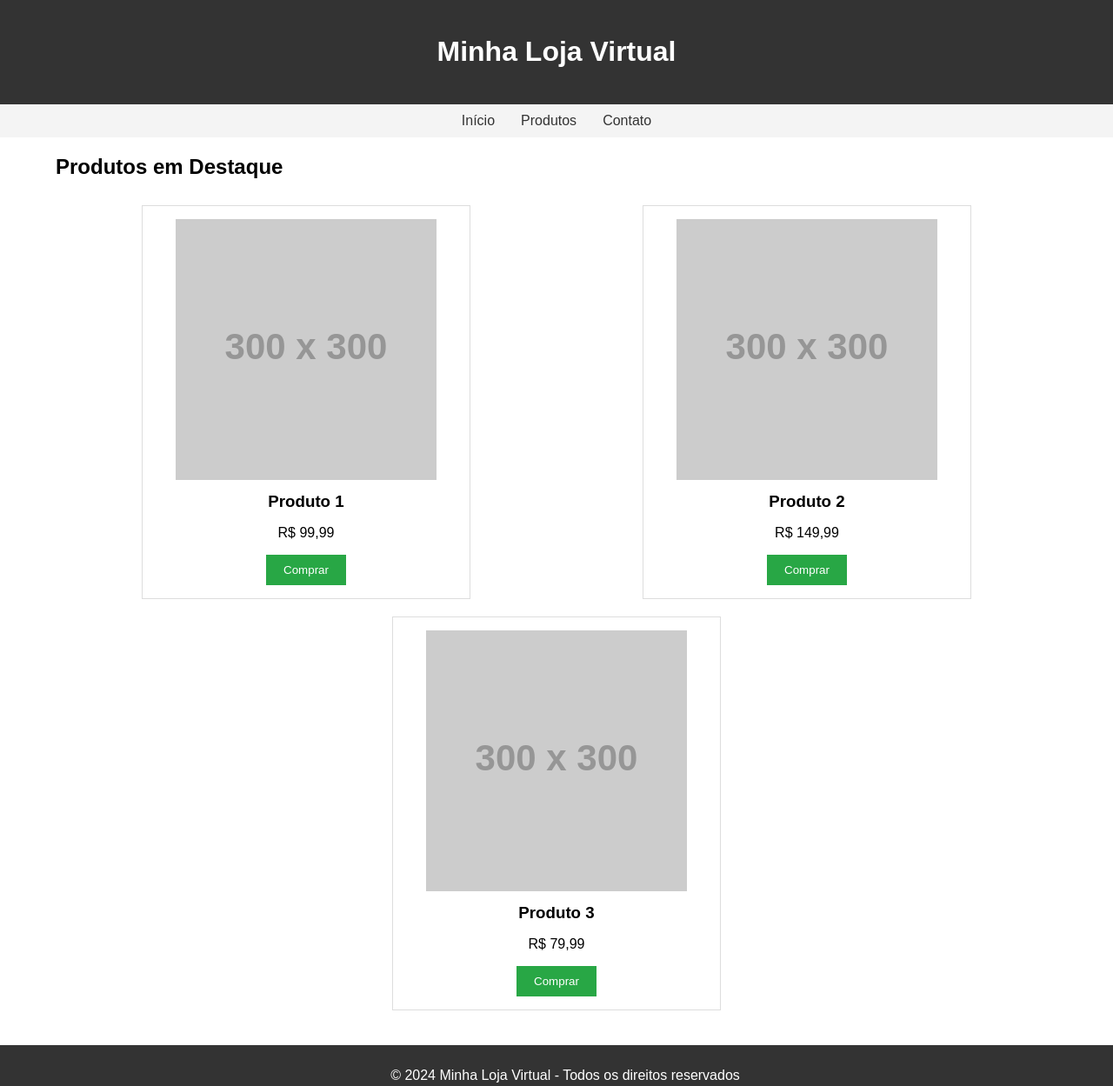
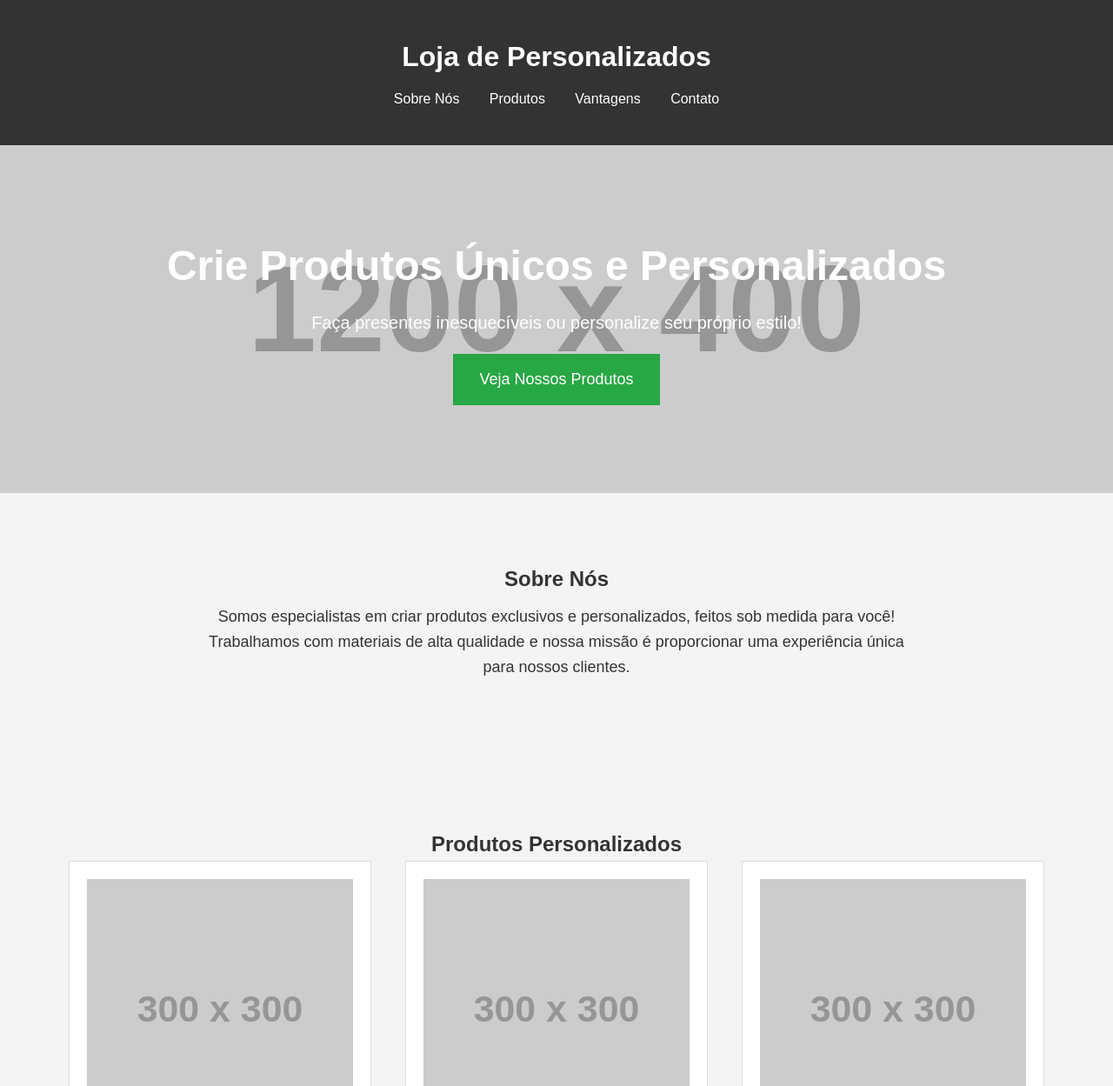
Before and after one commit to Linne88/loja-virtual, a plain HTML site: page index.html in a window 1280 px wide. Shown: the top 1249 px of the page at 87% size. Drawn offline with Linux system fonts and the light colour scheme; placeholder pictures from the web are drawn by us.

Commit message:
personalizados layout padrão

```diff
--- a/index.html
+++ b/index.html
@@ -3,56 +3,97 @@
 <head>
     <meta charset="UTF-8">
     <meta name="viewport" content="width=device-width, initial-scale=1.0">
+    <title>Loja de Personalizados</title>
     <link rel="stylesheet" href="style.css">
-    <title>Minha Loja Virtual</title>
 </head>
 <body>
 
     <!-- Cabeçalho -->
     <header>
-        <h1>Minha Loja Virtual</h1>
+        <div class="container">
+            <h1>Loja de Personalizados</h1>
+            <nav>
+                <ul>
+                    <li><a href="#">Sobre Nós</a></li>
+                    <li><a href="produtos.html">Produtos</a></li>
+                    <li><a href="#">Vantagens</a></li>
+                    <li><a href="contato.html">Contato</a></li>
+                </ul>
+            </nav>
+        </div>
     </header>
 
-    <!-- Menu de navegação -->
-    <nav>
-        <a href="#">Início</a>
-        <a href="#">Produtos</a>
-        <a href="#">Contato</a>
-    </nav>
+    <!-- Seção de Banner -->
+    <section class="banner">
+        <div class="container">
+            <h2>Crie Produtos Únicos e Personalizados</h2>
+            <p>Faça presentes inesquecíveis ou personalize seu próprio estilo!</p>
+            <a href="#produtos" class="btn">Veja Nossos Produtos</a>
+        </div>
+    </section>
 
-    <!-- Conteúdo principal -->
+    <!-- Seção de Sobre Nós -->
+    <section id="sobre" class="sobre">
         <div class="container">
-        <h2>Produtos em Destaque</h2>
-        <div class="product-list">
+            <h2>Sobre Nós</h2>
+            <p>Somos especialistas em criar produtos exclusivos e personalizados, feitos sob medida para você! Trabalhamos com materiais de alta qualidade e nossa missão é proporcionar uma experiência única para nossos clientes.</p>
+        </div>
+    </section>
+
+    <!-- Seção de Produtos -->
+    <section id="produtos" class="produtos">
+        <div class="container">
+            <h2>Produtos Personalizados</h2>
+            <div class="product-grid">
                 <!-- Produto 1 -->
                 <div class="product">
                     <img src="https://via.placeholder.com/300" alt="Produto 1">
-                <h3>Produto 1</h3>
-                <p>R$ 99,99</p>
-                <button>Comprar</button>
+                    <h3>Caneca Personalizada</h3>
+                    <p>R$ 39,90</p>
                 </div>
-
                 <!-- Produto 2 -->
                 <div class="product">
                     <img src="https://via.placeholder.com/300" alt="Produto 2">
-                <h3>Produto 2</h3>
-                <p>R$ 149,99</p>
-                <button>Comprar</button>
+                    <h3>Camiseta Personalizada</h3>
+                    <p>R$ 59,90</p>
                 </div>
-
                 <!-- Produto 3 -->
                 <div class="product">
                     <img src="https://via.placeholder.com/300" alt="Produto 3">
-                <h3>Produto 3</h3>
-                <p>R$ 79,99</p>
-                <button>Comprar</button>
+                    <h3>Almofada Personalizada</h3>
+                    <p>R$ 49,90</p>
                 </div>
             </div>
         </div>
+    </section>
+
+    <!-- Seção de Vantagens -->
+    <section id="vantagens" class="vantagens">
+        <div class="container">
+            <h2>Por que Comprar Conosco?</h2>
+            <div class="vantagens-grid">
+                <div class="vantagem">
+                    <h3>Qualidade Garantida</h3>
+                    <p>Utilizamos materiais de alta qualidade para garantir durabilidade e conforto.</p>
+                </div>
+                <div class="vantagem">
+                    <h3>Personalização Total</h3>
+                    <p>Customize seus produtos de acordo com suas preferências e estilo pessoal.</p>
+                </div>
+                <div class="vantagem">
+                    <h3>Entrega Rápida</h3>
+                    <p>Nosso sistema de entrega garante que você receba seus produtos o mais rápido possível.</p>
+                </div>
+            </div>
+        </div>
+    </section>
 
     <!-- Rodapé -->
-    <footer>
-        <p>&copy; 2024 Minha Loja Virtual - Todos os direitos reservados</p>
+    <footer id="contato">
+        <div class="container">
+            <p>Entre em contato: contato@lojaexemplo.com | Telefone: (11) 1234-5678</p>
+            <p>&copy; 2024 Loja de Personalizados - Todos os direitos reservados</p>
+        </div>
     </footer>
 
 </body>
--- /dev/null
+++ b/s-contato.css
@@ -0,0 +1,88 @@
+* {
+    margin: 0;
+    padding: 0;
+    box-sizing: border-box;
+}
+
+body {
+    font-family: Arial, sans-serif;
+    background-color: #f4f4f4;
+    padding: 20px;
+}
+
+header {
+    text-align: center;
+    padding: 20px 0;
+    background-color: #333;
+    color: white;
+}
+
+nav ul {
+    list-style: none;
+}
+
+nav ul li {
+    display: inline;
+    margin: 0 15px;
+}
+
+nav ul li a {
+    color: white;
+    text-decoration: none;
+}
+
+.container {
+    max-width: 600px;
+    margin: 30px auto;
+    padding: 20px;
+    background-color: white;
+    border-radius: 8px;
+    box-shadow: 0 0 10px rgba(0, 0, 0, 0.1);
+}
+
+form {
+    display: flex;
+    flex-direction: column;
+}
+
+.form-group {
+    margin-bottom: 15px;
+}
+
+.form-group label {
+    font-weight: bold;
+    margin-bottom: 5px;
+    display: block;
+}
+
+.form-group input, .form-group textarea {
+    width: 100%;
+    padding: 10px;
+    border: 1px solid #ccc;
+    border-radius: 4px;
+}
+
+button {
+    padding: 15px;
+    background-color: #28a745;
+    color: white;
+    border: none;
+    border-radius: 4px;
+    cursor: pointer;
+    font-size: 16px;
+}
+
+button:hover {
+    background-color: #218838;
+}
+
+footer {
+    text-align: center;
+    padding: 10px;
+    margin-top: 20px;
+    background-color: #333;
+    color: white;
+    position: relative;
+    bottom: 0;
+    width: 100%;
+}
--- /dev/null
+++ b/s-produtos.css
@@ -0,0 +1,104 @@
+* {
+    margin: 0;
+    padding: 0;
+    box-sizing: border-box;
+}
+
+body {
+    font-family: Arial, sans-serif;
+    background-color: #f4f4f4;
+    color: #333;
+}
+
+.container {
+    max-width: 1200px;
+    margin: 0 auto;
+    padding: 20px;
+}
+
+header {
+    background-color: #333;
+    color: white;
+    padding: 20px 0;
+    text-align: center;
+}
+
+header h1 {
+    margin: 0;
+}
+
+nav ul {
+    list-style: none;
+}
+
+nav ul li {
+    display: inline;
+    margin: 0 15px;
+}
+
+nav ul li a {
+    color: white;
+    text-decoration: none;
+}
+
+.produtos {
+    padding: 50px 0;
+}
+
+.product-grid {
+    display: flex;
+    flex-wrap: wrap;
+    justify-content: space-between;
+}
+
+.product {
+    background-color: white;
+    border: 1px solid #ddd;
+    margin-bottom: 20px;
+    width: 30%;
+    padding: 20px;
+    text-align: center;
+    transition: transform 0.3s ease;
+}
+
+.product:hover {
+    transform: scale(1.05);
+}
+
+.product img {
+    max-width: 100%;
+    height: auto;
+}
+
+.product h3 {
+    font-size: 22px;
+    margin: 15px 0;
+}
+
+.price {
+    font-size: 20px;
+    color: #28a745;
+    margin-bottom: 15px;
+}
+
+.btn {
+    padding: 10px 20px;
+    background-color: #28a745;
+    color: white;
+    border: none;
+    cursor: pointer;
+    font-size: 16px;
+    transition: background-color 0.3s ease;
+}
+
+.btn:hover {
+    background-color: #218838;
+}
+
+footer {
+    background-color: #333;
+    color: white;
+    text-align: center;
+    padding: 20px 0;
+    margin-top: 40px;
+}
--- a/style.css
+++ b/style.css
@@ -1,73 +1,130 @@
+* {
+    margin: 0;
+    padding: 0;
+    box-sizing: border-box;
+}
+
 body {
     font-family: Arial, sans-serif;
-    margin: 0;
-    padding: 0;
+    line-height: 1.6;
+    background-color: #f4f4f4;
+    color: #333;
+}
+
+.container {
+    max-width: 1200px;
+    margin: 0 auto;
+    padding: 20px;
 }
 
 header {
     background-color: #333;
-    color: #fff;
-    padding: 20px;
+    color: white;
+    padding: 20px 0;
     text-align: center;
 }
 
-nav {
-    display: flex;
-    justify-content: center;
-    background-color: #f4f4f4;
-    padding: 10px;
+header h1 {
+    margin-bottom: 10px;
 }
 
-nav a {
-    margin: 0 15px;
-    text-decoration: none;
-    color: #333;
+nav ul {
+    list-style: none;
 }
 
-.container {
-    width: 90%;
-    margin: 0 auto;
+nav ul li {
+    display: inline;
+    margin: 0 15px;
 }
 
-.product-list {
+nav ul li a {
+    color: white;
+    text-decoration: none;
+}
+
+.banner {
+    background: url('https://via.placeholder.com/1200x400') no-repeat center center/cover;
+    height: 400px;
     display: flex;
+    align-items: center;
+    justify-content: center;
+    text-align: center;
+    color: white;
+}
+
+.banner h2 {
+    font-size: 48px;
+    margin-bottom: 10px;
+}
+
+.banner p {
+    font-size: 20px;
+}
+
+.banner .btn {
+    padding: 15px 30px;
+    background-color: #28a745;
+    color: white;
+    text-decoration: none;
+    font-size: 18px;
+    margin-top: 20px;
+    display: inline-block;
+}
+
+.sobre, .produtos, .vantagens {
+    padding: 60px 0;
+    text-align: center;
+}
+
+.sobre p, .produtos p, .vantagens p {
+    font-size: 18px;
+    max-width: 800px;
+    margin: 10px auto;
+}
+
+.product-grid, .vantagens-grid {
+    display: flex;
+    justify-content: space-around;
     flex-wrap: wrap;
-    justify-content: space-around;
-    margin-top: 20px;
 }
 
 .product {
+    background-color: white;
     border: 1px solid #ddd;
-    margin: 10px;
-    padding: 15px;
+    padding: 20px;
     width: 30%;
+    margin-bottom: 20px;
     text-align: center;
 }
 
 .product img {
-    max-width: 100%;
+    width: 100%;
     height: auto;
+    margin-bottom: 10px;
 }
 
 .product h3 {
-    margin: 10px 0;
+    margin-bottom: 10px;
+    font-size: 22px;
 }
 
-.product button {
-    padding: 10px 20px;
-    background-color: #28a745;
-    color: white;
-    border: none;
-    cursor: pointer;
+.vantagem {
+    background-color: white;
+    border: 1px solid #ddd;
+    padding: 20px;
+    width: 30%;
+    margin-bottom: 20px;
+}
+
+.vantagem h3 {
+    margin-bottom: 10px;
+    font-size: 22px;
 }
 
 footer {
     background-color: #333;
     color: white;
     text-align: center;
-    padding: 10px;
-    margin-top: 30px;
-    position: relative;
-    bottom: 0;
-    width: 100%;
+    padding: 20px 0;
+    margin-top: 40px;
 }
```
Also changed, not shown: contato.html (added, +59 -0 lines), produtos.html (added, +89 -0 lines). Lines whose indentation alone changed are shown as unchanged.
